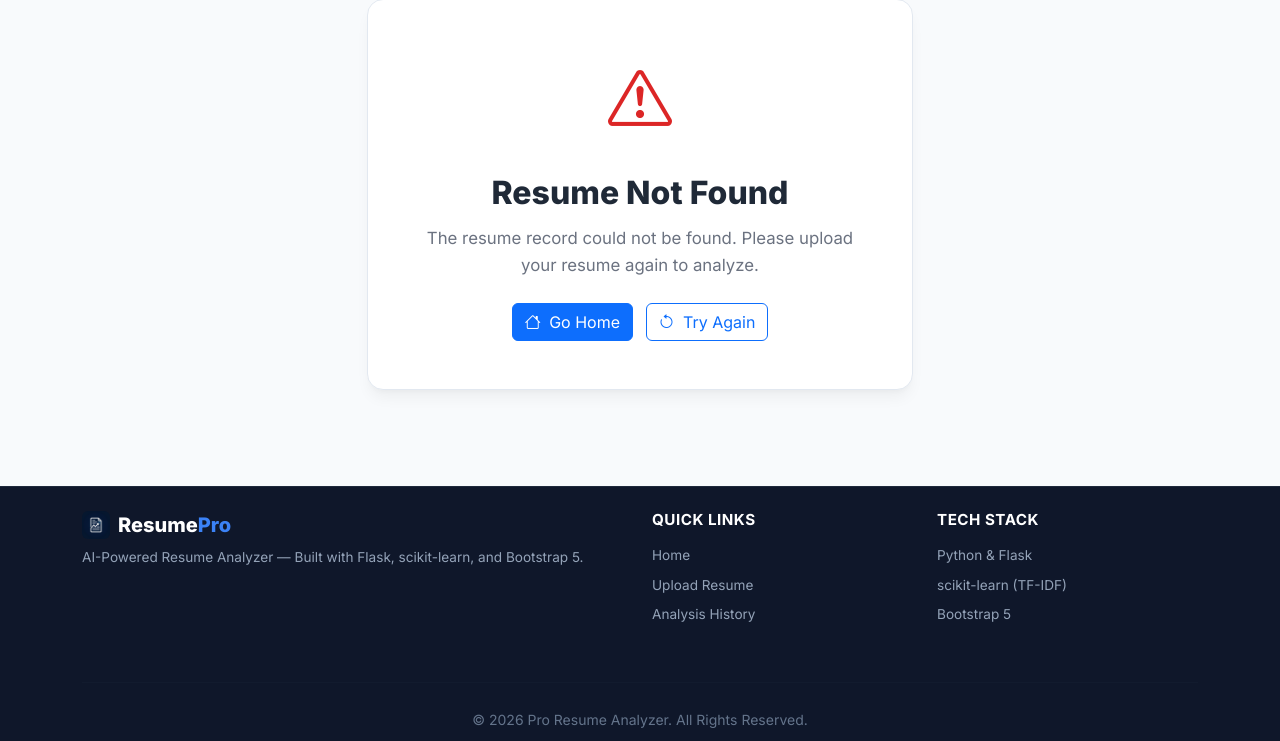
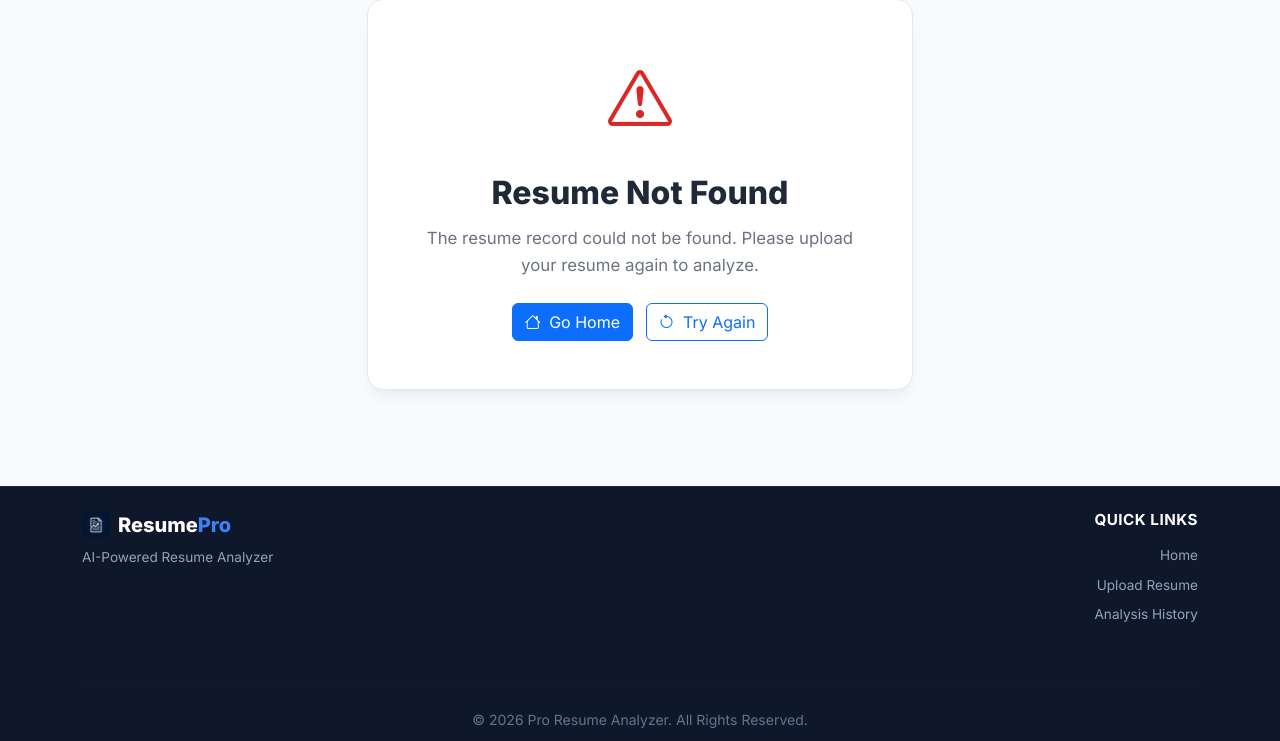
Before and after one commit to harini-buildon/Resume-pro, a Flask app: page /analyze/1 in a window 1280 px wide. Shown: the part 135-876 px from the top of the page. Run offline with Flask 3, Linux system fonts and the light colour scheme; data that the repository does not hold is empty; some libraries are stand-ins or nearby versions.

Commit message:
style: remove tech stack and build details from footer

```diff
--- a/templates/base.html
+++ b/templates/base.html
@@ -119,22 +119,14 @@
                         <img src="{{ url_for('static', filename='img/logo.png') }}" alt="Resume Pro Logo" class="footer-logo me-2">
                         Resume<span class="brand-highlight">Pro</span>
                     </h6>
-                    <p class="footer-text">AI-Powered Resume Analyzer — Built with Flask, scikit-learn, and Bootstrap 5.</p>
+                    <p class="footer-text">AI-Powered Resume Analyzer</p>
                 </div>
-                <div class="col-md-3">
+                <div class="col-md-6 text-md-end">
                     <h6 class="footer-heading">Quick Links</h6>
-                    <ul class="footer-links">
+                    <ul class="footer-links list-unstyled">
                         <li><a href="{{ url_for('home') }}">Home</a></li>
                         <li><a href="{{ url_for('upload') }}">Upload Resume</a></li>
                         <li><a href="{{ url_for('history') }}">Analysis History</a></li>
-                    </ul>
-                </div>
-                <div class="col-md-3">
-                    <h6 class="footer-heading">Tech Stack</h6>
-                    <ul class="footer-links">
-                        <li>Python &amp; Flask</li>
-                        <li>scikit-learn (TF-IDF)</li>
-                        <li>Bootstrap 5</li>
                     </ul>
                 </div>
             </div>
```
